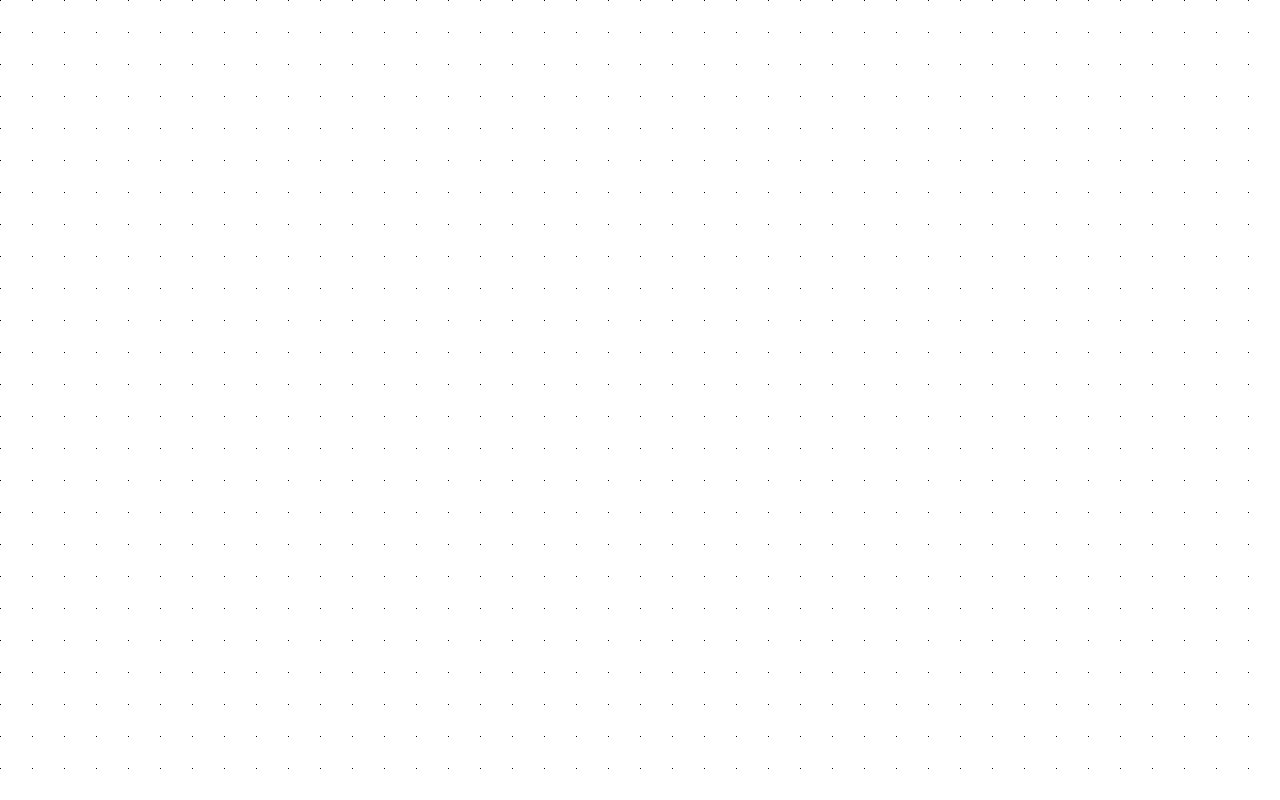
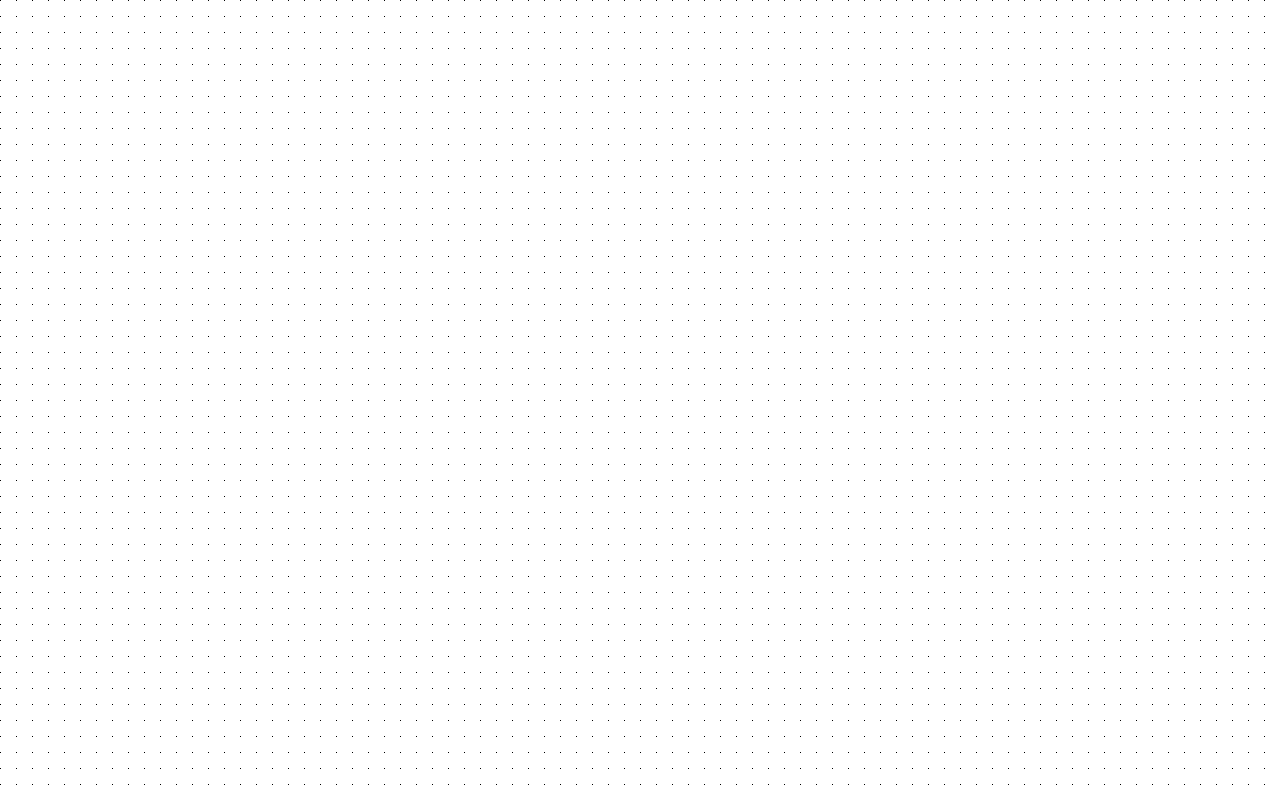
Before and after one commit to kilgarenone/app-builder, a React (Create React App) app: page / in a window 1280 px wide. Built offline with nearby package versions, Linux system fonts and the light colour scheme.

Commit message:
Adjustable gridboxes

```diff
--- a/src/App.js
+++ b/src/App.js
@@ -8,9 +8,10 @@ class App extends Component {
     super(props);
     this.state = { gridBoxSize: 0 };
     this.canvas = React.createRef();
+    this.numberOfGridLines = 80;
   }
   componentDidMount() {
-    const gridBoxSize = Math.round(window.innerWidth / 40);
+    const gridBoxSize = Math.round(window.innerWidth / this.numberOfGridLines);
     this.setState({ gridBoxSize });
     initDraw(this.canvas.current, gridBoxSize);
   }
@@ -21,9 +22,9 @@ class App extends Component {
         style={{
           display: "grid",
           maxHeight: "100vh",
-          gridTemplate: `repeat(40, ${this.state.gridBoxSize}px) / repeat(40, ${
+          gridTemplate: `repeat(${this.numberOfGridLines}, ${
             this.state.gridBoxSize
-          }px)`
+          }px) / repeat(${this.numberOfGridLines}, ${this.state.gridBoxSize}px)`
         }}
         ref={this.canvas}
       >
--- a/src/draw.js
+++ b/src/draw.js
@@ -264,7 +264,7 @@ export function initDraw(canvas, gridBoxSize) {
       setMousePosition(e);
       calcSnappedToXY(e);
       positionStartPoint();
-      initTextNodeCreation(firstClickedElement);
+      initTextNodeCreation(e);
     }
   };
 
```
